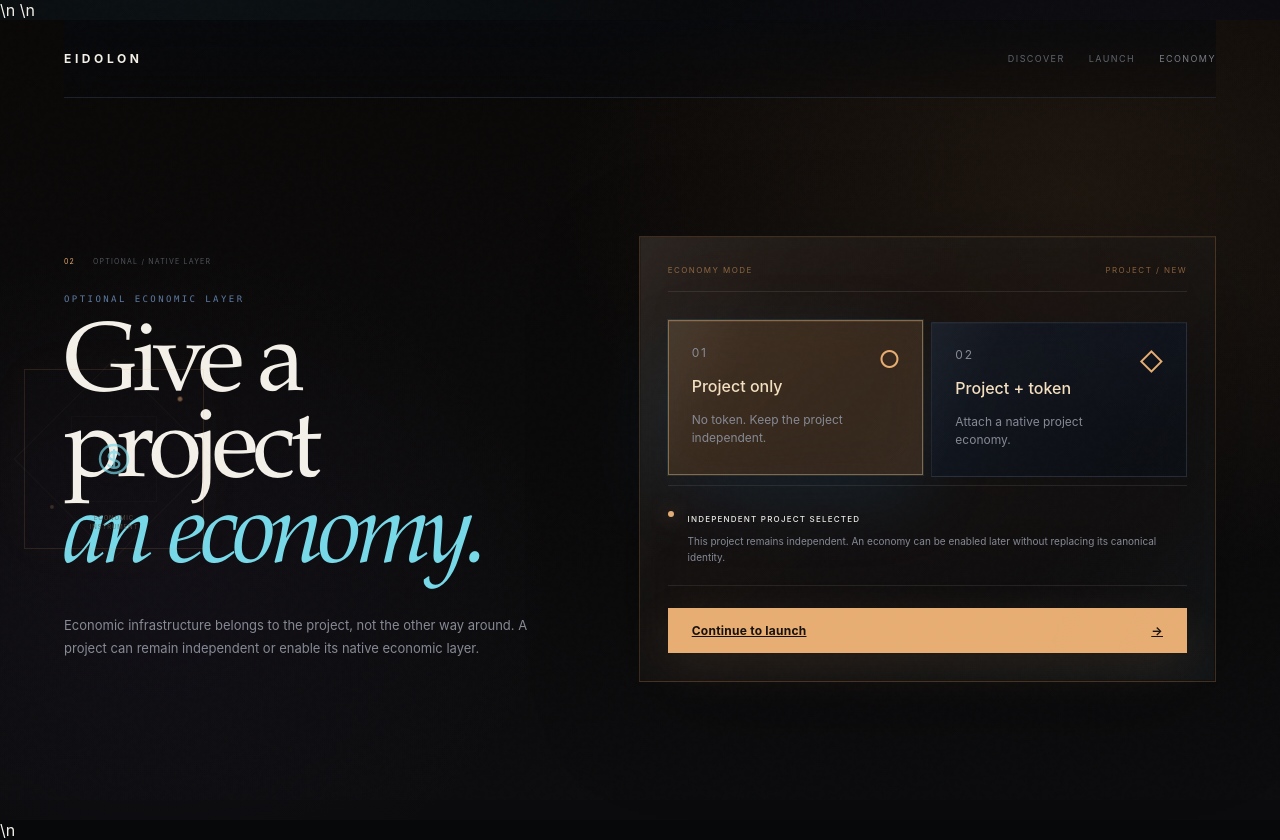
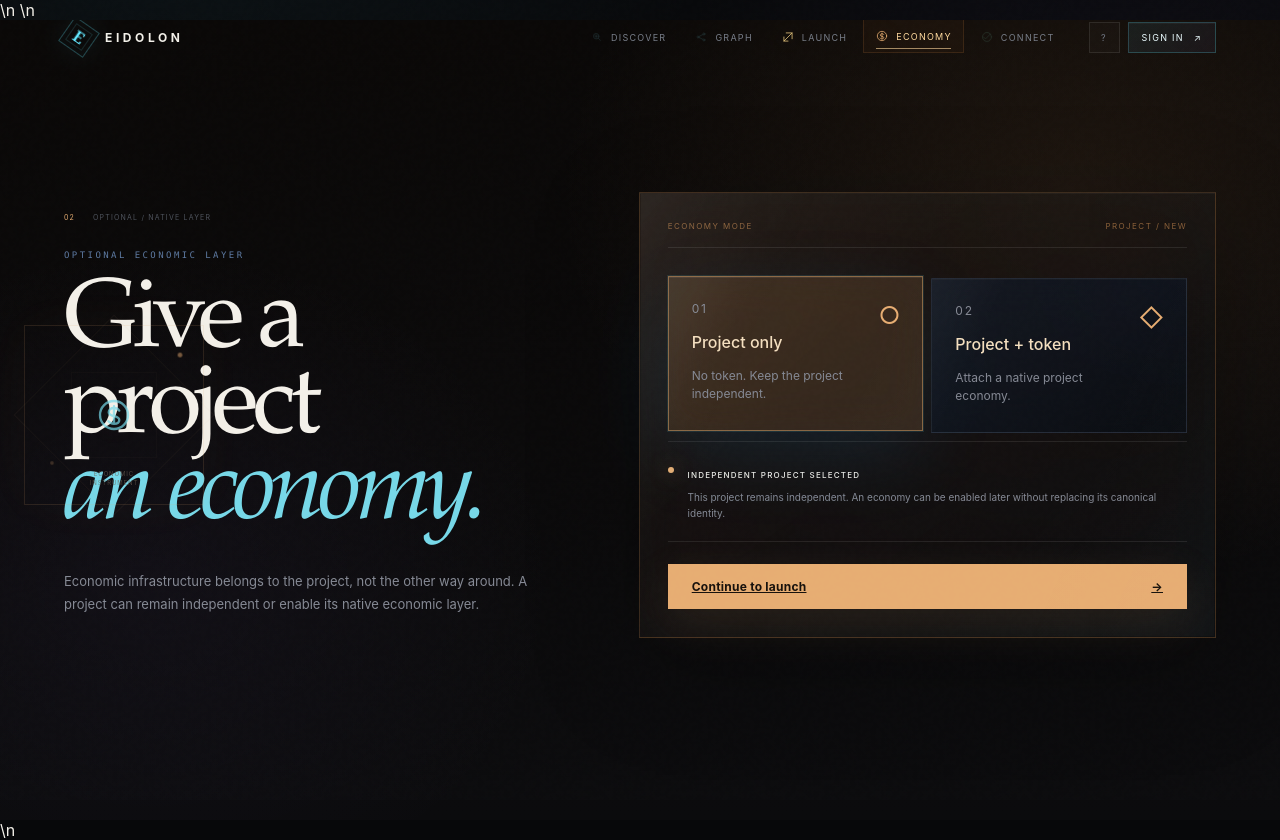
Before and after one commit to saalax4721x-coder/EIDOLON, a Next.js app: page /economy in a window 1280 px wide. Built offline with nearby package versions, Linux system fonts and the light colour scheme.

Commit message:
feat: unify premium global navigation

```diff
--- a/app/economy/page.tsx
+++ b/app/economy/page.tsx
@@ -2,6 +2,7 @@
 
 import { useEffect, useState } from "react";
 import { EidolonIcon } from "@/components/eidolon-icon";
+import { EidolonNav } from "@/components/eidolon-nav";
 
 type Mode = "none" | "token";
 
@@ -62,10 +63,7 @@ export default function Economy() {
 
   return (
     <main className="surface economy-surface">
-      <header className="surface-nav">
-        <a href="/" className="wordmark">EIDOLON</a>
-        <nav className="surface-nav-links"><a href="/discover">Discover</a><a href="/launch">Launch</a><span>ECONOMY</span></nav>
-      </header>
+      <EidolonNav section="economy" />
       <section className="economy-stage"><div className="economy-instrument" aria-hidden="true"><EidolonIcon name="economy" size={42} /><span>ECONOMIC<br/>INSTRUMENT</span><i/><i/></div>
         <div className="economy-intro"><div className="economy-indexline"><span>02</span><span>OPTIONAL / NATIVE LAYER</span></div>
           <div className="eyebrow">OPTIONAL ECONOMIC LAYER</div>
```
